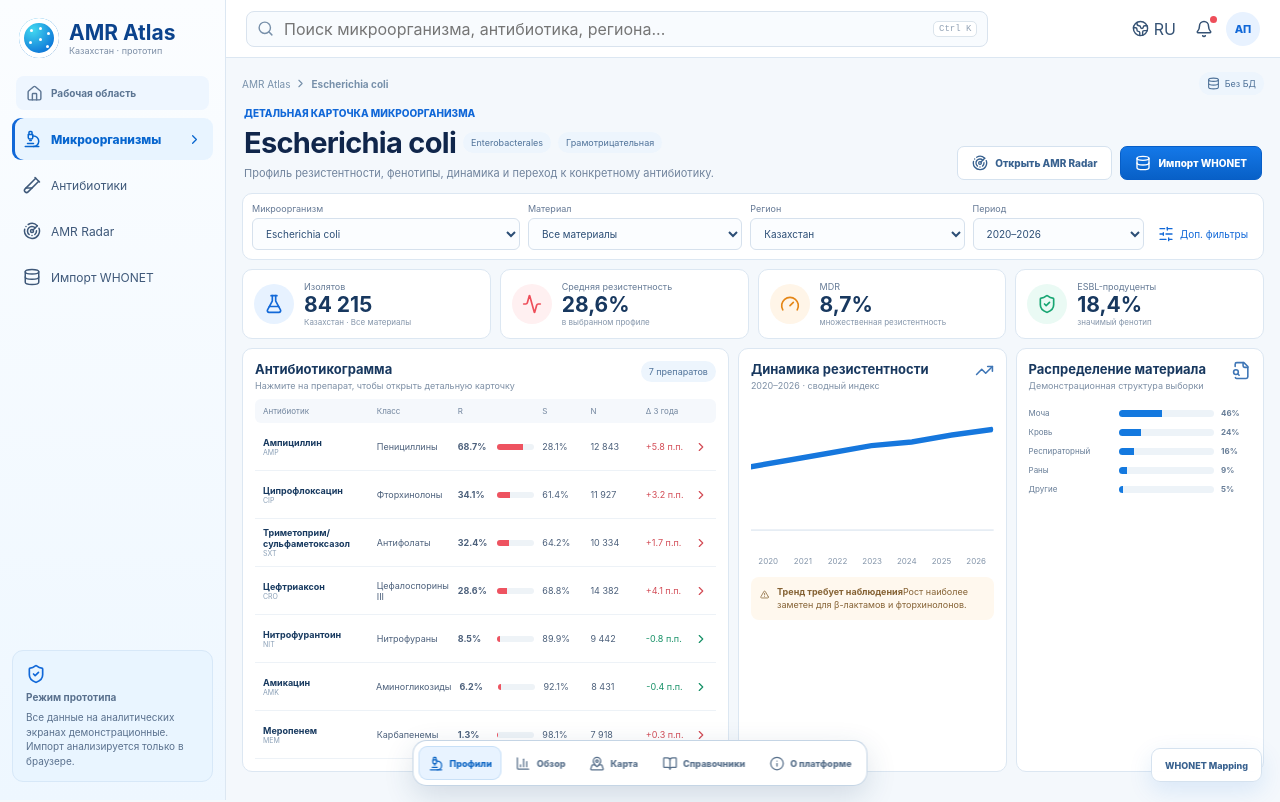
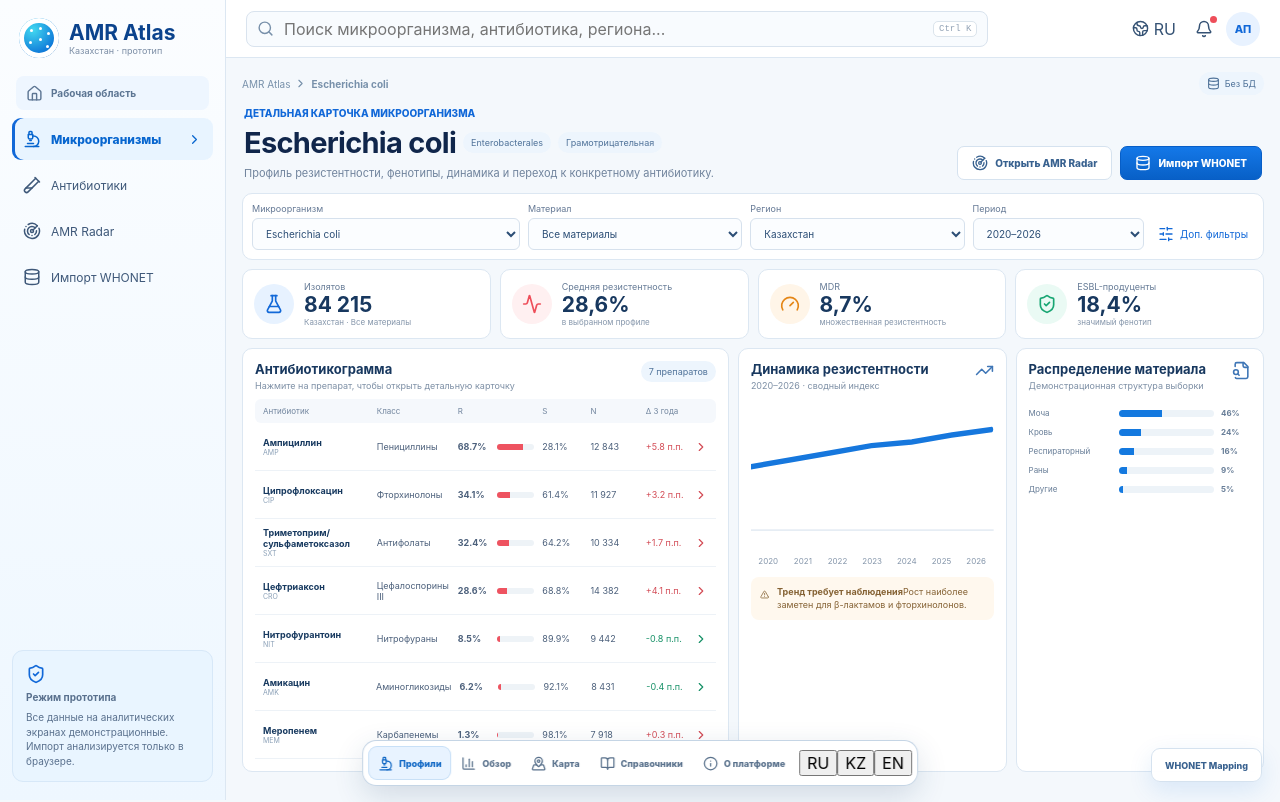
Before and after one commit to MG-Trener/ATLAS, a Next.js app: page / in a window 1280 px wide. Built offline with nearby package versions, Linux system fonts and the light colour scheme.

Commit message:
Add RU KZ EN switcher to global Atlas navigation

```diff
--- a/app/components/AtlasGlobalNav.tsx
+++ b/app/components/AtlasGlobalNav.tsx
@@ -3,28 +3,37 @@
 import Link from "next/link";
 import { usePathname } from "next/navigation";
 import { BarChart3, BookOpen, Info, MapPinned, Microscope } from "lucide-react";
+import { AtlasLanguage, useAtlasLanguage } from "../i18n/AtlasLanguage";
 import styles from "./AtlasGlobalNav.module.css";
 
 const items = [
-  { href: "/", label: "Профили", icon: Microscope },
-  { href: "/overview", label: "Обзор", icon: BarChart3 },
-  { href: "/insights", label: "Карта", icon: MapPinned },
-  { href: "/reference", label: "Справочники", icon: BookOpen },
-  { href: "/about", label: "О платформе", icon: Info },
+  { href: "/", key: "profiles", icon: Microscope },
+  { href: "/overview", key: "overview", icon: BarChart3 },
+  { href: "/insights", key: "map", icon: MapPinned },
+  { href: "/reference", key: "reference", icon: BookOpen },
+  { href: "/about", key: "about", icon: Info },
+];
+
+const languages: { id: AtlasLanguage; label: string }[] = [
+  { id: "ru", label: "RU" },
+  { id: "kk", label: "KZ" },
+  { id: "en", label: "EN" },
 ];
 
 export default function AtlasGlobalNav() {
   const pathname = usePathname();
+  const { language, setLanguage, t } = useAtlasLanguage();
   return (
-    <nav className={styles.dock} aria-label="Основная навигация AMR Atlas">
-      {items.map(({ href, label, icon: Icon }) => {
-        const active = href === "/"
-          ? pathname === "/"
-          : href === "/insights"
-            ? pathname.startsWith("/insights") || pathname.startsWith("/regions/")
-            : pathname.startsWith(href);
-        return <Link key={href} href={href} className={active ? styles.active : ""}><Icon size={15}/><span>{label}</span></Link>;
-      })}
+    <nav className={styles.dock} aria-label="AMR Atlas">
+      <div className={styles.links}>
+        {items.map(({ href, key, icon: Icon }) => {
+          const active = key === "map" ? pathname.startsWith("/insights") || pathname.startsWith("/regions/") : href === "/" ? pathname === "/" : pathname.startsWith(href);
+          return <Link key={href} href={href} className={active ? styles.active : ""}><Icon size={15}/><span>{t(key)}</span></Link>;
+        })}
+      </div>
+      <div className={styles.languages} aria-label="Language">
+        {languages.map((item) => <button key={item.id} type="button" className={language === item.id ? styles.languageActive : ""} onClick={() => setLanguage(item.id)}>{item.label}</button>)}
+      </div>
     </nav>
   );
 }
```
